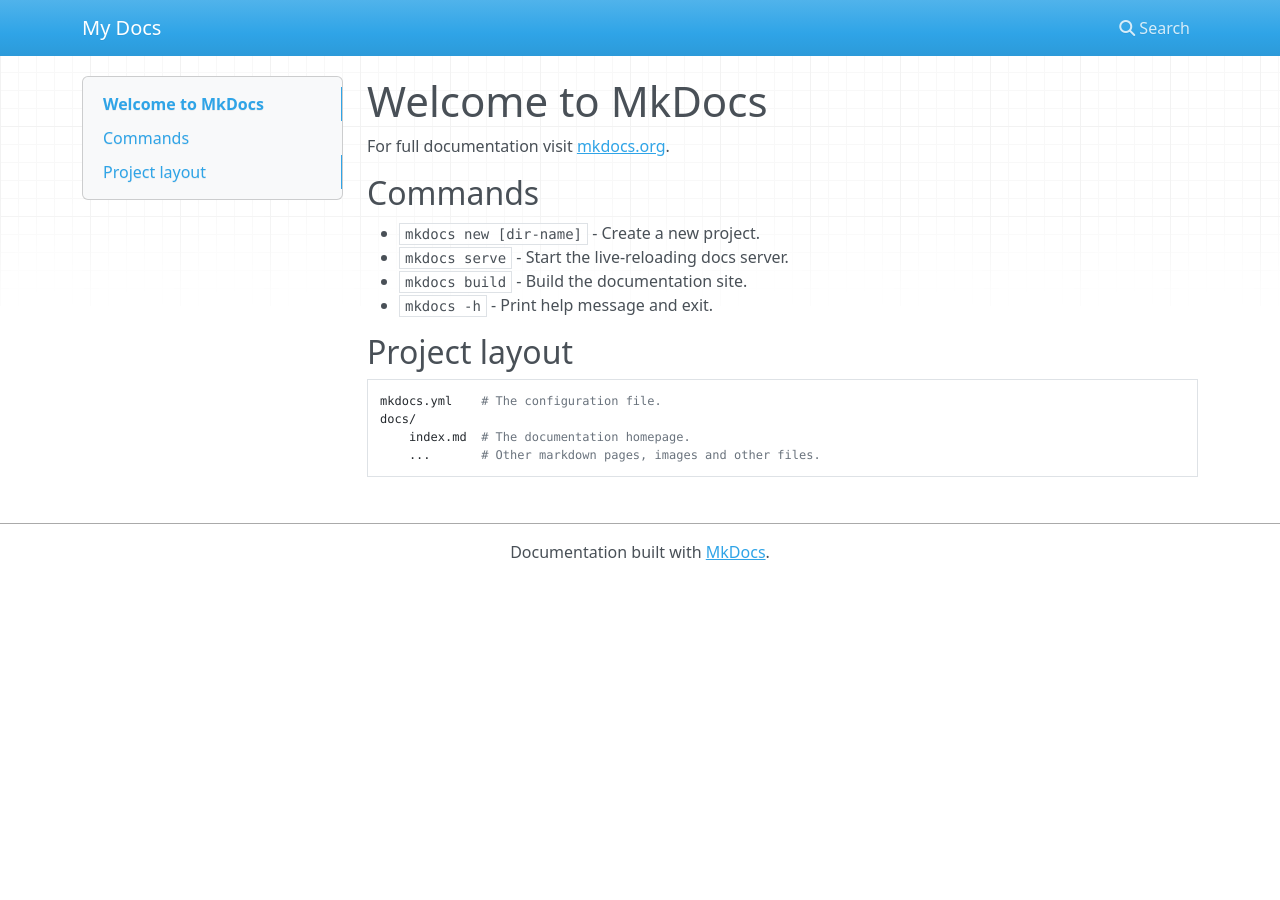
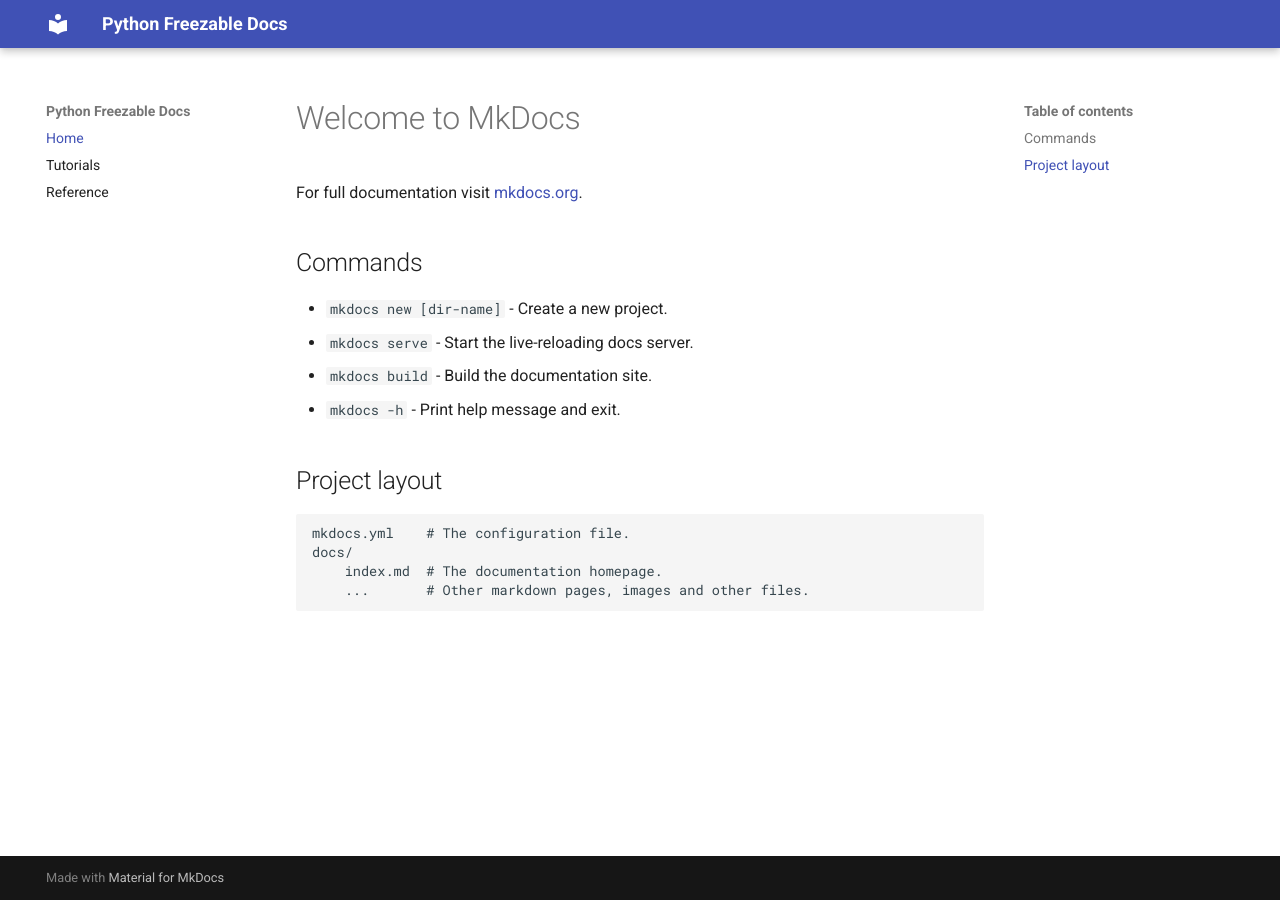
Before and after one commit to ederic-oytas/freezable-mixin, an MkDocs documentation site: the page built from docs/index.md, in a window 1280 px wide. Built offline with MkDocs 1.6.1 and Material for MkDocs 9.7.7, drawn with Linux system fonts in a browser that asks for light colours; nearby versions of some CDN libraries.

Commit message:
Update mkdocs.yml

```diff
--- a/mkdocs.yml
+++ b/mkdocs.yml
@@ -1 +1,18 @@
-site_name: My Docs
+site_name: Python Freezable Docs
+
+theme:
+  name: "material"
+
+plugins:
+  - mkdocstrings:
+      default_handler: python
+      handlers:
+        python:
+          options:
+            show_source: false
+            show_root_heading: true
+
+nav:
+  - Home: index.md
+  - Tutorials: tutorials.md
+  - Reference: reference.md
```
